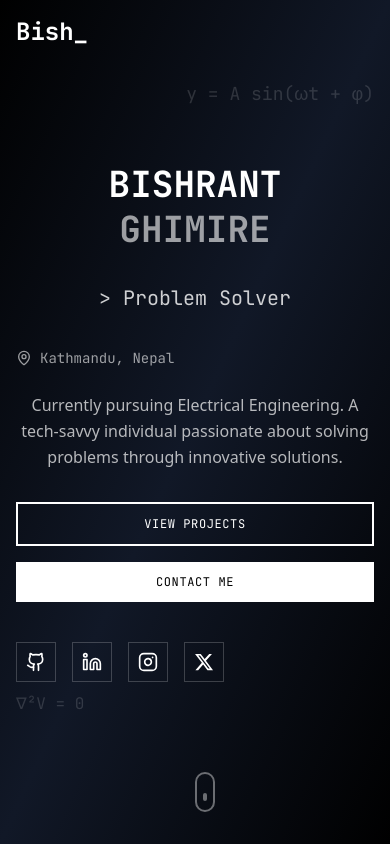
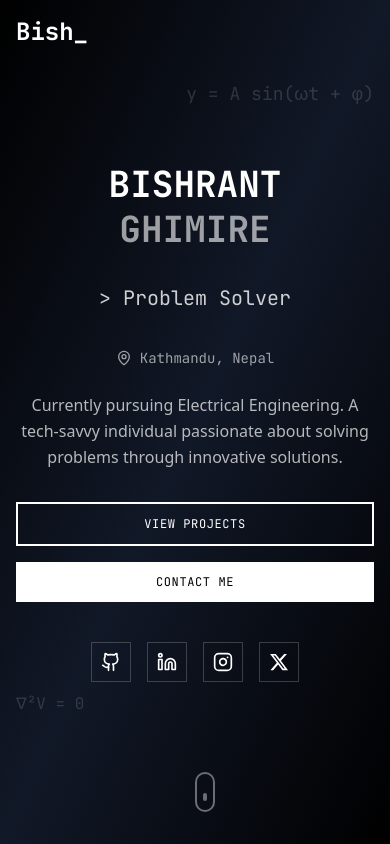
Before and after one commit to bishnt/portfolio, a Next.js app: page / in a window 390 px wide. Shown: the top 844 px of the page. Built offline with nearby package versions, Linux system fonts and the light colour scheme.

Commit message:
feat(UI): mobile opt of hero page

```diff
--- a/components/hero.tsx
+++ b/components/hero.tsx
@@ -260,8 +260,9 @@ export default function Hero() {
               <RotatingText />
             </motion.div>
 
+<div className="flex justify-center sm:justify-start">
   <LocationBadge />
-
+</div>
             <motion.p
               className="text-base sm:text-lg lg:text-xl text-white/70 max-w-2xl leading-relaxed"
               initial={{ opacity: 0, y: 20 }}
@@ -299,12 +300,11 @@ export default function Hero() {
 
 
 
-            {/* Social Links */}
 <motion.div
   initial={{ opacity: 0, y: 20 }}
   animate={{ opacity: 1, y: 0 }}
   transition={{ delay: 1 }}
-              className="pt-4"
+  className="pt-4 flex justify-center sm:justify-start"
 >
   <SocialLinks />
 </motion.div>
```
Lines whose indentation alone changed are shown as unchanged.
